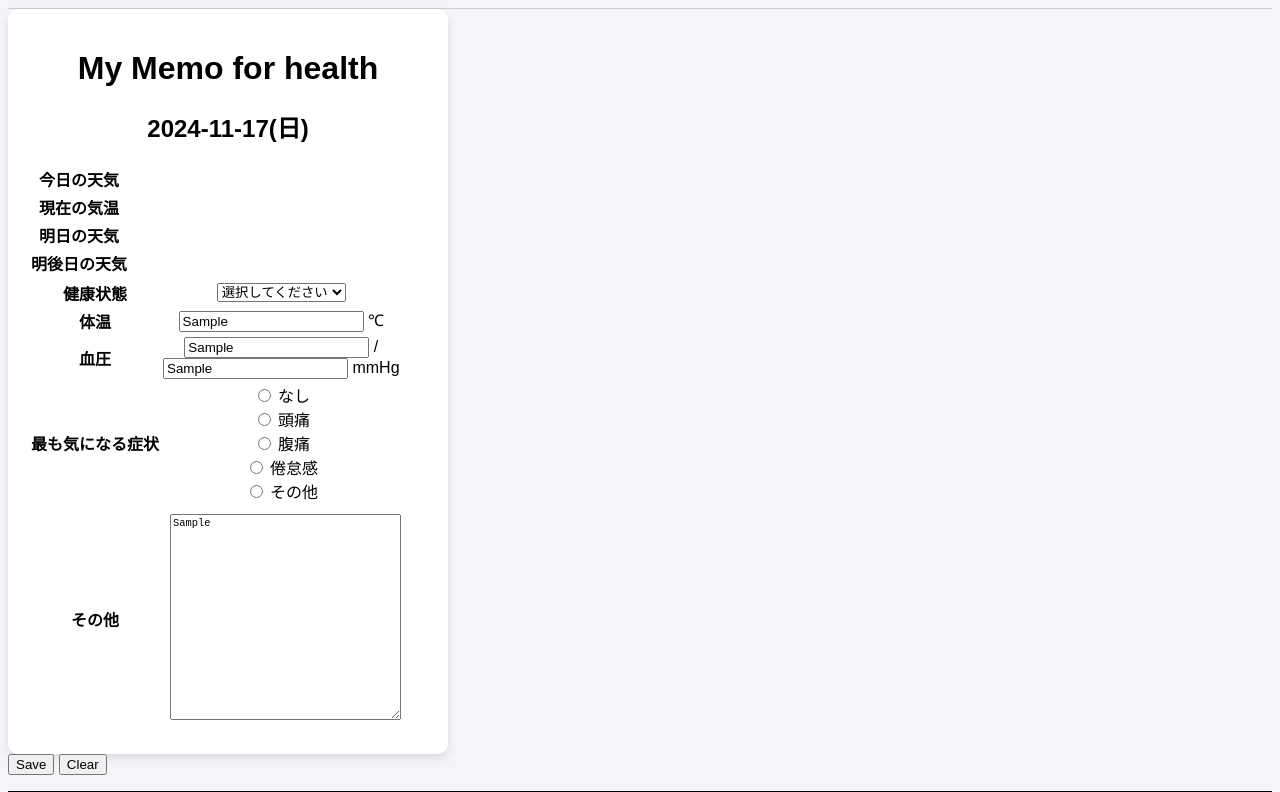
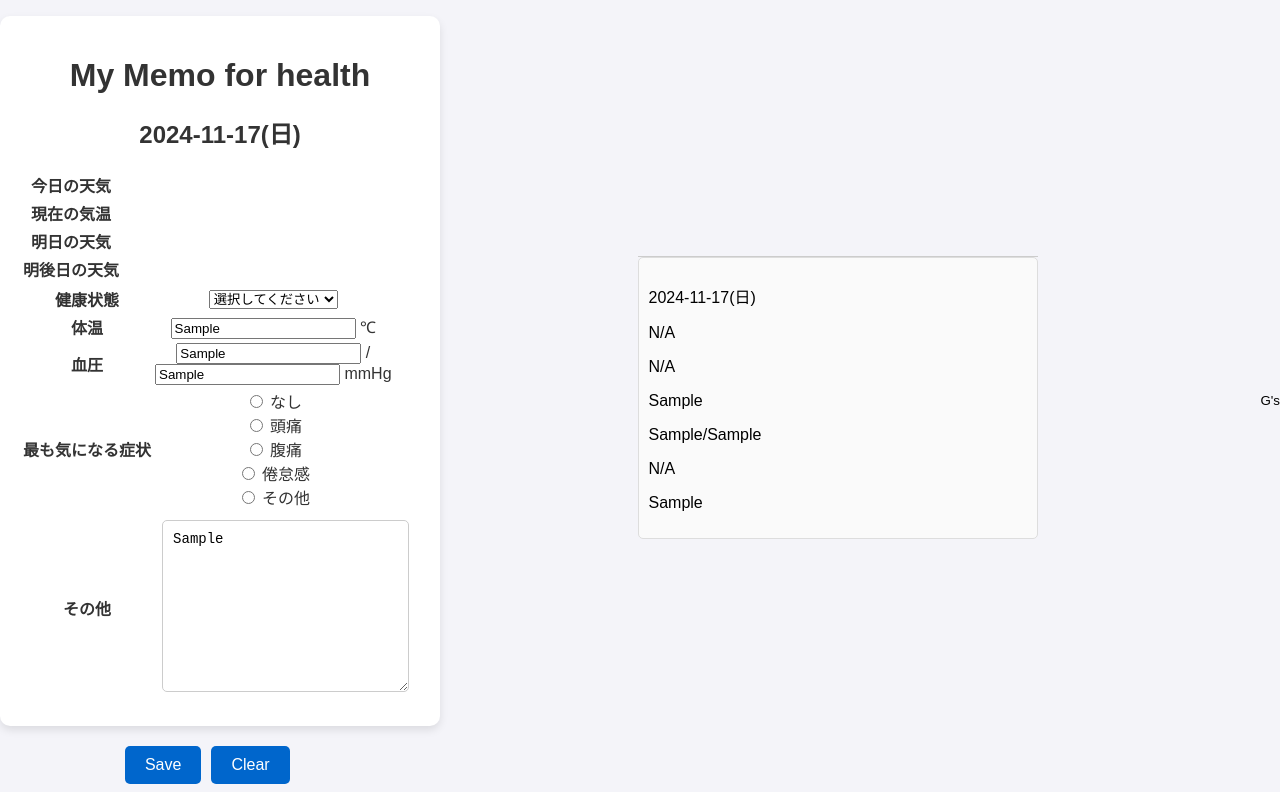
Before and after one commit to masaKana3/kadai, a plain HTML site: page index.html in a window 1280 px wide. Both pictures are taken after typing "Sample", "Sample", "Sample", "Sample" into the empty fields and a click on the button "Save". Shown: the top 792 px of the page. Drawn offline with nearby package versions, Linux system fonts and the light colour scheme; no server answers.

Commit message:
CSS修正

```diff
--- a/css/sample.css
+++ b/css/sample.css
@@ -1,61 +1,93 @@
-body{
+body {
   font-family: Arial, sans-serif;
   background-color: #f4f4f9;
-
+  margin: 0;
+  padding: 0;
+  display: flex;
+  justify-content: center; /* 横の中心寄せ */
+  align-items: center; /* 縦の中心寄せ */
   height: 100vh;
 }
+
+/* 中央配置のコンテナ */
 .container {
   background-color: white;
   padding: 20px;
   border-radius: 10px;
   box-shadow: 0 4px 8px rgba(0, 0, 0, 0.1);
   text-align: center;
-
   max-width: 400px;
   width: 100%;
-
+  background-size: cover; /* 背景画像をスマホ・PC対応 */
+  background-position: center;
+  color: #333;
+  transition: background-image 0.5s ease-in-out;
 }
 
-header{
-    background-color: #fff;
-    border-bottom: 1px solid #ccc;
-    text-align: center;
+/* ボタンエリア */
+.button-area {
+  display: flex;
+  justify-content: center; /* 横の中心寄せ */
+  gap: 10px; /* ボタン間のスペース */
+  margin-top: 20px;
 }
-/* main{
-    border-bottom:1px solid #ccc;
-    position:relative;
-} */
-footer{
-    background-color: #fff;
-    border-bottom:1px solid #ccc;
-    text-align: center;
+
+button {
+  background-color: #0066cc;
+  color: white;
+  border: none;
+  padding: 10px 20px;
+  border-radius: 5px;
+  font-size: 16px;
+  cursor: pointer;
+  transition: background-color 0.3s ease, transform 0.2s ease;
 }
-p{
-    text-align: center;
-    border-bottom:1px solid #fff;
+
+button:hover {
+  background-color: #005bb5;
+  transform: scale(1.05); /* ホバー時に少し拡大 */
 }
-ul{
+
+button:active {
+  background-color: #004c99;
+  transform: scale(0.95); /* 押下時に縮小 */
+}
+
+/* リストエリア */
+ul#list {
   padding: 0;
-    border-top: 1px solid #000000;
-    display:table;  /* 定義 */
-    table-layout: fixed;
-    width:100%;
+  margin-top: 20px;
+  list-style: none;
+  border-top: 1px solid #ccc;
+  text-align: left; /* 左揃え */
+  max-width: 400px; /* コンテナの幅に合わせる */
+  width: 100%;
+  margin-left: auto;
+  margin-right: auto; /* 横の中心寄せ */
 }
-li{
-    list-style-type:none;
-    border: 1px solid #666;
-    background-color: #FFF;
-    display:table-cell;  /* 定義 */
-    cursor: pointer;
+
+ul#list li {
+  padding: 10px;
+  border: 1px solid #ddd;
+  margin-bottom: 10px;
+  border-radius: 5px;
+  background-color: #fafafa;
+  transition: background-color 0.3s ease, transform 0.2s ease;
 }
-li:hover{
-    background: #0066CC;
-    color:#fff;
+
+ul#list li:hover {
+  background-color: #0066cc;
+  color: white;
+  transform: scale(1.03);
 }
-textarea{
+
+/* テキストエリア */
+textarea {
   margin: 3%;
   width: 95%;
-  height: 200px;
-  font-size:80%;
-  /* box-shadow: 3px 3px 3px 3px #555; */
+  height: 150px;
+  font-size: 14px;
+  border: 1px solid #ccc;
+  border-radius: 5px;
+  padding: 10px;
 }
--- a/js/index.js
+++ b/js/index.js
@@ -148,6 +148,27 @@ fetch(url)
       temps.temps[0] + "℃";
   });
 
+$(document).ready(function () {
+  const weatherText = $("#today td").text(); // 天気情報を取得
+  const firstWord = weatherText.split(" ")[0]; // 全角スペースで分割し最初の単語を取得
+  const container = $(".container");
+
+  console.log("天気の最初の単語:", firstWord); // デバッグ用
+
+  // 背景画像を天気に応じて設定
+  if (firstWord.includes("晴れ")) {
+    container.css("background-image", "url('./img/sunny.jpg')");
+  } else if (firstWord.includes("雨")) {
+    container.css("background-image", "url('./img/rainy.jpg')");
+  } else if (firstWord.includes("曇り")) {
+    container.css("background-image", "url('./img/cloudy.jpg')");
+  } else if (firstWord.includes("雪")) {
+    container.css("background-image", "url('./img/snowy.jpg')");
+  } else {
+    container.css("background-image", white);
+  }
+});
+
  let week = ["日", "月", "火", "水", "木", "金", "土"];
  let now = new Date();
  let year = now.getFullYear();
```
Lines whose indentation alone changed are shown as unchanged.
